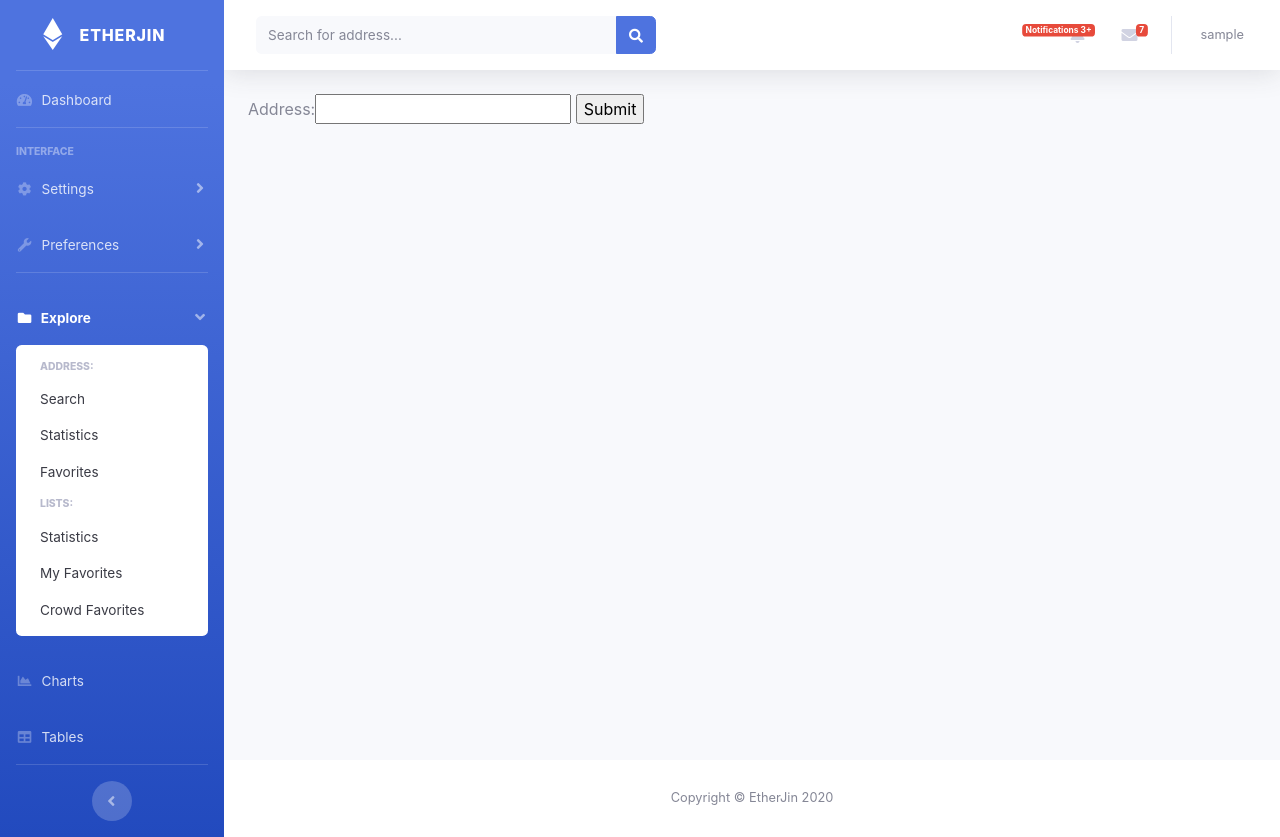
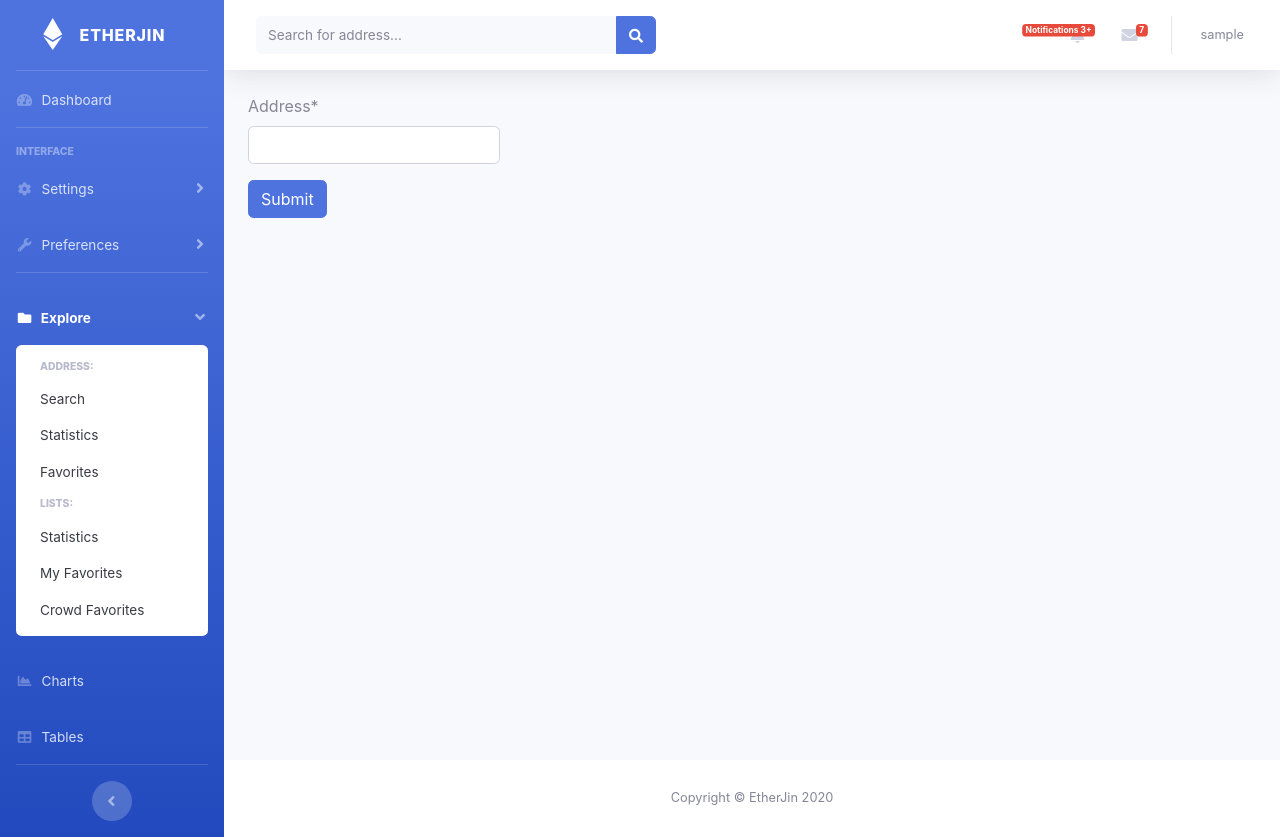
Before and after one commit to lidia-k/EtherJin, a Django app: page /app/search in a window 1280 px wide. Run offline with Django 3.2, Linux system fonts and the light colour scheme; the visitor is signed in with stand-in values (Sample User, id 1); some libraries are stand-ins or nearby versions.

Commit message:
use crispy forms for styling forms

```diff
--- a/etherscan_app/forms.py
+++ b/etherscan_app/forms.py
@@ -1,17 +1,50 @@
 from django import forms
-
+from crispy_forms.helper import FormHelper
+from crispy_forms.layout import Submit
 
 class AddressSearchForm(forms.Form):
     address = forms.CharField(label="Address", max_length=50)
+
+    def __init__(self, *args, **kwargs):
+        super(AddressSearchForm, self).__init__(*args, **kwargs)
+        self.fields['address'].widget.attrs.update(style='max-width: 25%')
+
+        self.helper = FormHelper()
+        self.helper.add_input(Submit('submit', 'Submit', css_class='btn-primary'))
+        self.helper.form_method = 'POST'
 class FolderSelectionForm(forms.Form):
     folder = forms.ModelChoiceField(queryset=None)
 
     def __init__(self, folders, *args, **kwargs):
         super(FolderSelectionForm, self).__init__(*args, **kwargs)
         self.fields['folder'].queryset = folders.values_list('folder_name', flat=True)
+        self.fields['folder'].widget.attrs.update(style='max-width: 25%')
 
+        self.helper = FormHelper()
+        self.helper.add_input(Submit('save', 'Save', css_class='btn-primary'))
+        self.helper.form_method = 'POST'
 class FolderCreationFrom(forms.Form):
     folder = forms.CharField(label='Folder name', max_length=50)
 
+
+    def __init__(self, *args, **kwargs):
+        submit_text = kwargs.get('submit_text', 'Create')
+        kwargs = {}
+        super(FolderCreationFrom, self).__init__(*args, **kwargs)
+        self.fields['folder'].widget.attrs.update(style='max-width: 25%')
+
+        self.helper = FormHelper()
+        self.helper.add_input(Submit('create', submit_text, css_class='btn-primary'))
+        self.helper.form_method = 'POST'
+
 class FolderRenameForm(forms.Form):
+
     folder_name = forms.CharField(label='New name', max_length=50)
+
+    def __init__(self, *args, **kwargs):
+        super(FolderRenameForm, self).__init__(*args, **kwargs)
+        self.fields['folder_name'].widget.attrs.update(style='max-width: 25%')
+
+        self.helper = FormHelper()
+        self.helper.add_input(Submit('save', 'Save', css_class='btn-primary'))
+        self.helper.form_method = 'POST'
--- a/etherscan_app/templates/etherscan_app/base.html
+++ b/etherscan_app/templates/etherscan_app/base.html
@@ -1,4 +1,5 @@
 <!DOCTYPE html>
+
 <html lang="en">
 
 <head>
--- a/etherscan_app/templates/etherscan_app/create_folder.html
+++ b/etherscan_app/templates/etherscan_app/create_folder.html
@@ -1,8 +1,10 @@
 {% extends 'etherscan_app/base.html' %}
+{% load crispy_forms_tags %}
+
 {% block content %}
 <form action="{% url 'etherscan_app:create-folder' %}" method="post">
     {% csrf_token %}
-    {{ folder_creation_form }}
+    {% crispy folder_creation_form %}
     <input type="submit" value="Create">
 </form>
 {% endblock %}
--- a/etherscan_app/templates/etherscan_app/search.html
+++ b/etherscan_app/templates/etherscan_app/search.html
@@ -1,8 +1,9 @@
 {% extends 'etherscan_app/base.html'%}
+{% load crispy_forms_tags %}
+
 {% block content %}
 <form action="{% url 'etherscan_app:submit-address' %}" method="post">
     {% csrf_token %}
-    {{ form }}
-    <input type="submit">
+    {% crispy form %}
 </form>
 {% endblock %}
--- a/etherscan_app/views.py
+++ b/etherscan_app/views.py
@@ -48,7 +48,7 @@ def submit_address(request):
 def show_results(request, address):
     address = Address.objects.get(address=address)
     folder_selection_form = FolderSelectionForm(request.user.folders)
-    folder_creation_form = FolderCreationFrom()
+    folder_creation_form = FolderCreationFrom(submit_text='Create and Save')
 
     context = {
         'address': address.pk,
--- a/etherscan_project/settings.py
+++ b/etherscan_project/settings.py
@@ -42,6 +42,7 @@ INSTALLED_APPS = [
     'django.contrib.sessions',
     'django.contrib.messages',
     'django.contrib.staticfiles',
+    'crispy_forms',
 ]
 
 MIDDLEWARE = [
@@ -144,3 +145,5 @@ SOCIAL_AUTH_LINKEDIN_OAUTH2_SECRET=os.environ.get('SOCIAL_AUTH_LINKEDIN_OAUTH2_S
 SOCIAL_AUTH_LOGIN_REDIRECT_URL = '/'
 ETHERSCAN_API_TOKEN=os.environ.get('ETHERSCAN_API_TOKEN')
 SOCIAL_AUTH_LINKEDIN_OAUTH2_SCOPE = ['r_liteprofile', 'r_emailaddress']
+
+CRISPY_TEMPLATE_PACK = 'bootstrap4'
--- a/requirements.txt
+++ b/requirements.txt
@@ -7,6 +7,7 @@ chardet==4.0.0
 cryptography==3.4.7
 defusedxml==0.7.1
 Django==3.2
+django-crispy-forms==1.12.0
 django-picklefield==3.0.1
 django-q==1.3.9
 idna==2.10
```
Also changed, not shown: etherscan_app/templates/etherscan_app/edit_folder_name.html (+6 -2 lines), etherscan_app/templates/etherscan_app/results.html (+3 -4 lines).
